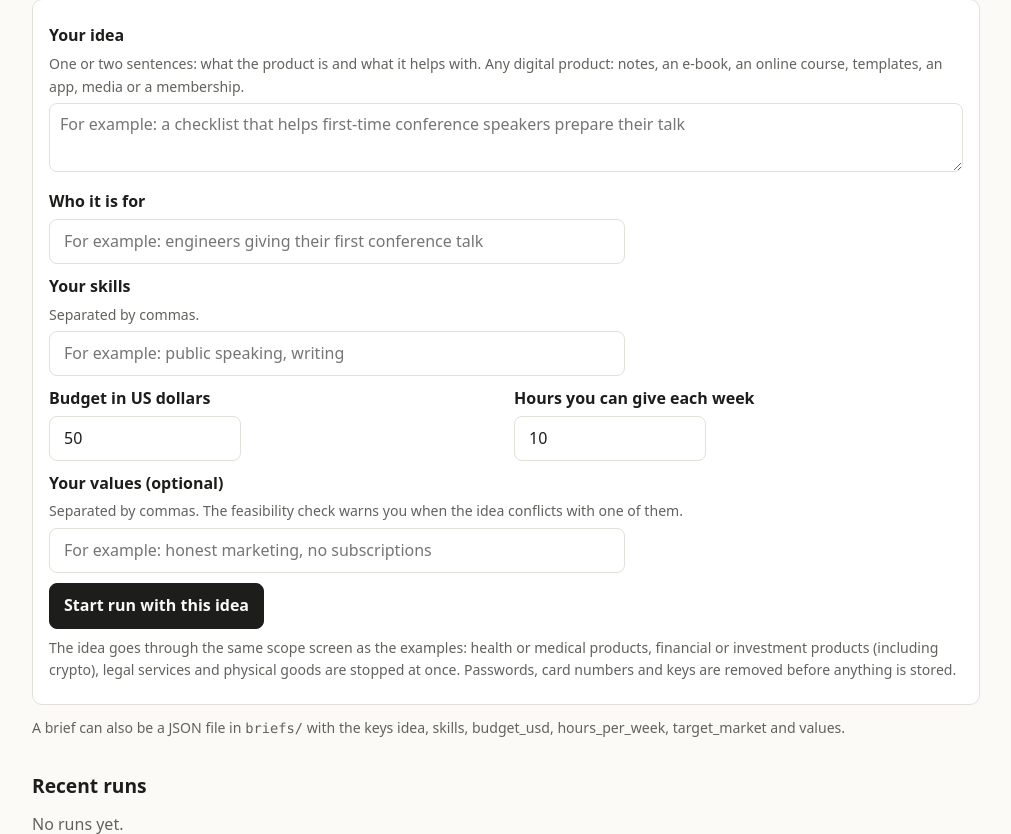
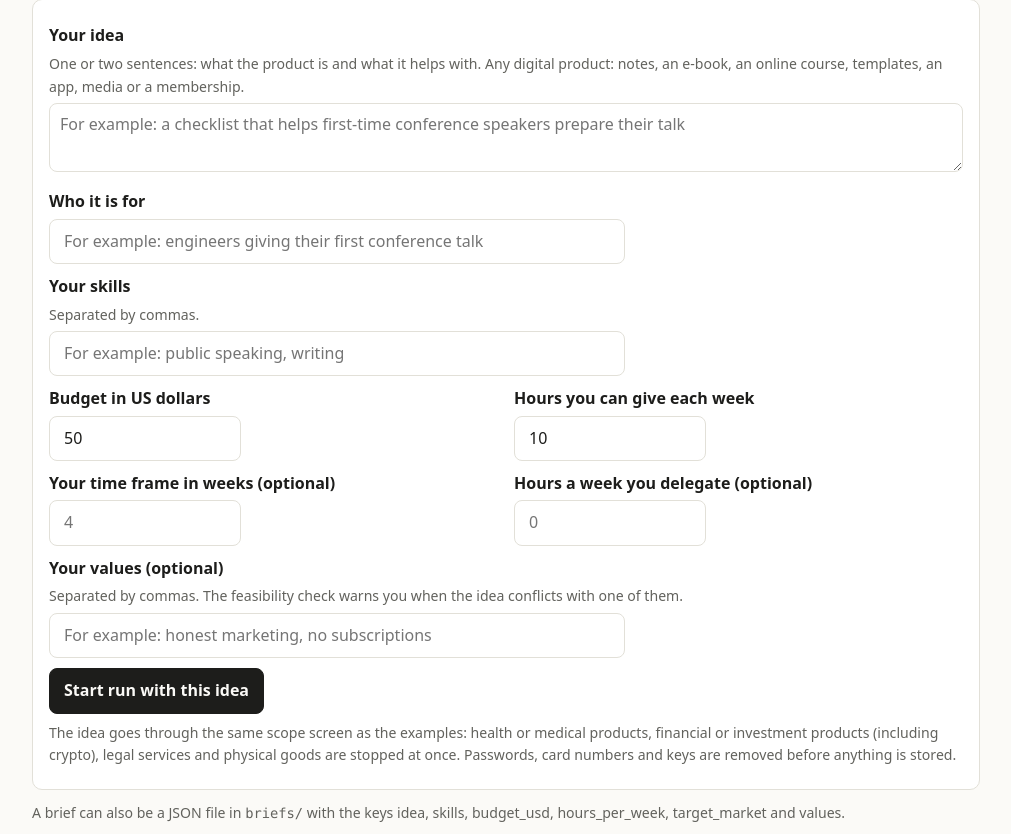
Before and after one commit to Amr-Said2005/MADS-AI-HACKATHON-, a FastAPI app: page / in a window 1280 px wide. Shown: the part 914-1748 px from the top of the page, without its empty margins (134-1145 px from the left). Run offline with FastAPI, Linux system fonts and the light colour scheme; data that the repository does not hold is empty.

Commit message:
Let the founder set the time frame and count delegated hours
Available hours are now (hours_per_week + delegated_hours_per_week) x
timeframe_weeks. Both new brief fields are optional. When a brief has no
time frame, the feasibility screen asks for one; left blank, 4 weeks are
used and labelled ASSUMPTION. The time warning shows the hours available,
the estimated effort and the gap, lists the ways to close it, and says
the estimate assumes one person working alone.

The own-idea form and the revise form on the feasibility screen take
both fields.

Co-Authored-By: Claude Fable 5.2 <noreply@anthropic.com>

```diff
--- a/app/main.py
+++ b/app/main.py
@@ -212,13 +212,18 @@ def _amount(text: str, name: str) -> float:
 
 @app.post("/runs/custom")
 def start_custom_run(idea: str = Form(""), target_market: str = Form(""), skills: str = Form(""),
-                     budget_usd: str = Form("0"), hours_per_week: str = Form("0"), values: str = Form("")):
+                     budget_usd: str = Form("0"), hours_per_week: str = Form("0"), values: str = Form(""),
+                     timeframe_weeks: str = Form(""), delegated_hours_per_week: str = Form("")):
     """Start a run from an idea typed by the founder instead of a brief file."""
     try:
         brief = {"idea": " ".join(idea.split())[:CUSTOM_LIMITS["idea"]],
                  "target_market": " ".join(target_market.split())[:CUSTOM_LIMITS["target_market"]],
                  "skills": _items(skills), "budget_usd": _amount(budget_usd, "budget"),
                  "hours_per_week": _amount(hours_per_week, "hours per week"), "values": _items(values)}
+        if timeframe_weeks.strip():  # optional: left blank, the feasibility screen asks and 4 weeks are assumed
+            brief["timeframe_weeks"] = _amount(timeframe_weeks, "time frame")
+        if delegated_hours_per_week.strip():
+            brief["delegated_hours_per_week"] = _amount(delegated_hours_per_week, "delegated hours")
         rec = orch.new_run(brief, _settings())
     except BriefError as exc:
         return RedirectResponse(f"/?msg={quote('The idea was not started: ' + str(exc))}#own-idea", status_code=303)
@@ -295,7 +300,8 @@ def decide(run_id: str, action_id: str = Form(...), decision: str = Form(...)):
     return RedirectResponse(f"/runs/{run_id}", status_code=303)
 
 
-def _changed_inputs(brief: dict, idea: str, skills: str, budget_usd: str, hours_per_week: str) -> dict:
+def _changed_inputs(brief: dict, idea: str, skills: str, budget_usd: str, hours_per_week: str,
+                    timeframe_weeks: str = "", delegated_hours_per_week: str = "") -> dict:
     """The fields the founder changed on the feasibility screen; an empty or unchanged field is left out."""
     changes: dict = {}
     idea = " ".join(idea.split())[:CUSTOM_LIMITS["idea"]]
@@ -306,18 +312,24 @@ def _changed_inputs(brief: dict, idea: str, skills: str, budget_usd: str, hours_
     for key, text, name in (("budget_usd", budget_usd, "budget"), ("hours_per_week", hours_per_week, "hours per week")):
         if text.strip() and _amount(text, name) != float(brief[key]):
             changes[key] = _amount(text, name)
+    for key, text, name in (("timeframe_weeks", timeframe_weeks, "time frame"),
+                            ("delegated_hours_per_week", delegated_hours_per_week, "delegated hours")):
+        if text.strip() and _amount(text, name) != brief.get(key):
+            changes[key] = _amount(text, name)
     return changes
 
 
 @app.post("/runs/{run_id}/choice")
 def choose(run_id: str, action_id: str = Form(...), choice: str = Form(...), note: str = Form(""),
-           idea: str = Form(""), skills: str = Form(""), budget_usd: str = Form(""), hours_per_week: str = Form("")):
+           idea: str = Form(""), skills: str = Form(""), budget_usd: str = Form(""), hours_per_week: str = Form(""),
+           timeframe_weeks: str = Form(""), delegated_hours_per_week: str = Form("")):
     """A founder decision: feasibility, roadmap or milestone review. Only offered choices are accepted.
     On the feasibility screen a "revise" carries the inputs the founder changed."""
     rec = _load(run_id)
     try:
         if choice == "revise" and (rec.pending or {}).get("gate") == "feasibility":
-            orch.revise_inputs(run_id, action_id, _changed_inputs(rec.brief, idea, skills, budget_usd, hours_per_week))
+            orch.revise_inputs(run_id, action_id, _changed_inputs(rec.brief, idea, skills, budget_usd, hours_per_week,
+                                                                  timeframe_weeks, delegated_hours_per_week))
         _store(run_id).choose(action_id, choice, note=note.strip())
     except (KeyError, ValueError) as exc:  # BriefError is a ValueError: a bad revised value changes nothing
         raise HTTPException(400, str(exc)) from exc
--- a/app/templates/index.html
+++ b/app/templates/index.html
@@ -44,6 +44,12 @@
     <div><label class="field" for="hours_per_week">Hours you can give each week</label>
       <input type="number" id="hours_per_week" name="hours_per_week" min="0" step="any" value="10" required></div>
   </div>
+  <div class="pair">
+    <div><label class="field" for="timeframe_weeks">Your time frame in weeks (optional)</label>
+      <input type="number" id="timeframe_weeks" name="timeframe_weeks" min="1" step="any" placeholder="4"></div>
+    <div><label class="field" for="delegated_hours_per_week">Hours a week you delegate (optional)</label>
+      <input type="number" id="delegated_hours_per_week" name="delegated_hours_per_week" min="0" step="any" placeholder="0"></div>
+  </div>
   <label class="field" for="values">Your values (optional)</label>
   <span class="muted small">Separated by commas. The feasibility check warns you when the idea conflicts with one of them.</span>
   <input type="text" id="values" name="values" placeholder="For example: honest marketing, no subscriptions">
--- a/gates.py
+++ b/gates.py
@@ -393,6 +393,8 @@ class FeasibilityInput:
     founder_values: list[str]
     values_conflict: str
     skill_kinds: dict[str, str] = field(default_factory=dict)  # skill name -> "core" or "supporting"
+    timeframe_weeks: float | None = None  # set by the founder; None means it was not given
+    delegated_hours_per_week: float = 0.0
 
 
 MAJOR, MINOR, NONE = "major", "minor", "none"
@@ -507,7 +509,7 @@ def feasibility_warnings(inp: FeasibilityInput) -> list[FeasibilityWarning]:
         t = (MAJOR if available < effort / 2 else (MINOR if available < effort else NONE), fact)
     out.append(FeasibilityWarning(
         "W-TIME", t[0], "the hours available in the founder's time frame, against the estimated effort",
-        t[1] + ". " + SOLO_NOTE, "brief: hours_per_week; the effort is an ASSUMPTION",
+        t[1] + ". " + SOLO_NOTE, "brief: hours_per_week, timeframe_weeks, delegated_hours_per_week; the effort is an ASSUMPTION",
         ["Delegate part of the work.", "Extend the time frame.", "Use AI tools for part of the work.",
          "Narrow the scope of the first version."] if t[0] != NONE else []))
 
@@ -555,8 +557,14 @@ def skill_ways(inp: FeasibilityInput, missing: list[str]) -> list[str]:
 
 def available_hours(inp: FeasibilityInput) -> tuple[float, str]:
     """(hours available in the time frame, how they were worked out)."""
-    hours = inp.hours_per_week * FEASIBILITY_WEEKS
-    return hours, f"{inp.hours_per_week:g} hours a week over {FEASIBILITY_WEEKS} weeks; the 4 weeks are an ASSUMPTION"
+    weeks = inp.timeframe_weeks or FEASIBILITY_WEEKS
+    weekly = inp.hours_per_week + inp.delegated_hours_per_week
+    frame = f"{inp.hours_per_week:g} of the founder's hours"
+    frame += f" plus {inp.delegated_hours_per_week:g} delegated hours" if inp.delegated_hours_per_week else ""
+    frame += f" a week over {weeks:g} weeks"
+    if not inp.timeframe_weeks:
+        frame += f"; no time frame was given, so {FEASIBILITY_WEEKS} weeks are used (ASSUMPTION)"
+    return weekly * weeks, frame
 
 
 def warning_counts(warnings: list[FeasibilityWarning]) -> tuple[int, int]:
--- a/guardrails.py
+++ b/guardrails.py
@@ -419,6 +419,15 @@ def validate_brief(brief: object) -> dict:
             problems.append(f"{key} must be a number")
     if not isinstance(brief["target_market"], str) or not brief["target_market"].strip():
         problems.append("target_market must be a non-empty string")
+    for key, low in (("timeframe_weeks", "more than zero"), ("delegated_hours_per_week", "zero or more")):  # optional
+        if brief.get(key) is None:
+            brief.pop(key, None)
+            continue
+        value = brief[key]
+        if isinstance(value, bool) or not isinstance(value, (int, float)):
+            problems.append(f"{key} must be a number")
+        elif value < 0 or (key == "timeframe_weeks" and value == 0):
+            problems.append(f"{key} must be {low}")
     if problems:
         raise BriefError("; ".join(problems))
     for key in _BRIEF_TEXT_KEYS:
@@ -452,7 +461,7 @@ def screen_brief(brief: dict, log: DecisionLog, classifier: "ScopeClassifier | N
         return ScreenResult(False, [SCOPE_REPLY], scope.category, out_of_scope=True)
     reasons: list[str] = []
     category = None
-    if brief["hours_per_week"] <= 0:
+    if brief["hours_per_week"] + brief.get("delegated_hours_per_week", 0) <= 0:
         reasons.append("founder fit: the brief gives no weekly hours to build or run the product")
     if brief["budget_usd"] < 0:
         reasons.append("founder fit: budget cannot be negative")
--- a/orchestrator.py
+++ b/orchestrator.py
@@ -869,6 +869,8 @@ def _tick_feasibility(ctx: RunContext) -> bool:
         hours_per_week=float(ctx.brief["hours_per_week"]), effort_hours=_num(d.get("effort_hours")),
         founder_values=list(ctx.brief["values"]), values_conflict=str(d.get("values_conflict") or ""),
         skill_kinds={str(k): str(v) for k, v in (d.get("skill_kinds") or {}).items()},
+        timeframe_weeks=_num(ctx.brief.get("timeframe_weeks")),
+        delegated_hours_per_week=_num(ctx.brief.get("delegated_hours_per_week")) or 0.0,
     )
     warnings = gates.feasibility_warnings(inp)
     majors, minors = gates.warning_counts(warnings)
@@ -889,7 +891,7 @@ def _tick_feasibility(ctx: RunContext) -> bool:
     return _ask(ctx, action_id, summary, choices, gate="feasibility", advice=advice, majors=majors, minors=minors,
                 major_ids=[w.id for w in warnings if w.level == gates.MAJOR],
                 warnings=[w.to_dict() for w in sorted(warnings, key=lambda w: {"major": 0, "minor": 1}.get(w.level, 2))],
-                note=rec.phase_data.get("note", ""))
+                note=rec.phase_data.get("note", ""), asks_timeframe=not ctx.brief.get("timeframe_weeks"))
 
 
 def _tick_roadmap(ctx: RunContext) -> bool:
```
Also changed, not shown: ARCHITECTURE.md (+1 -1 lines), app/templates/run.html (+8 -0 lines), tests/test_app.py (+40 -0 lines), tests/test_gates.py (+18 -0 lines), README.md.
